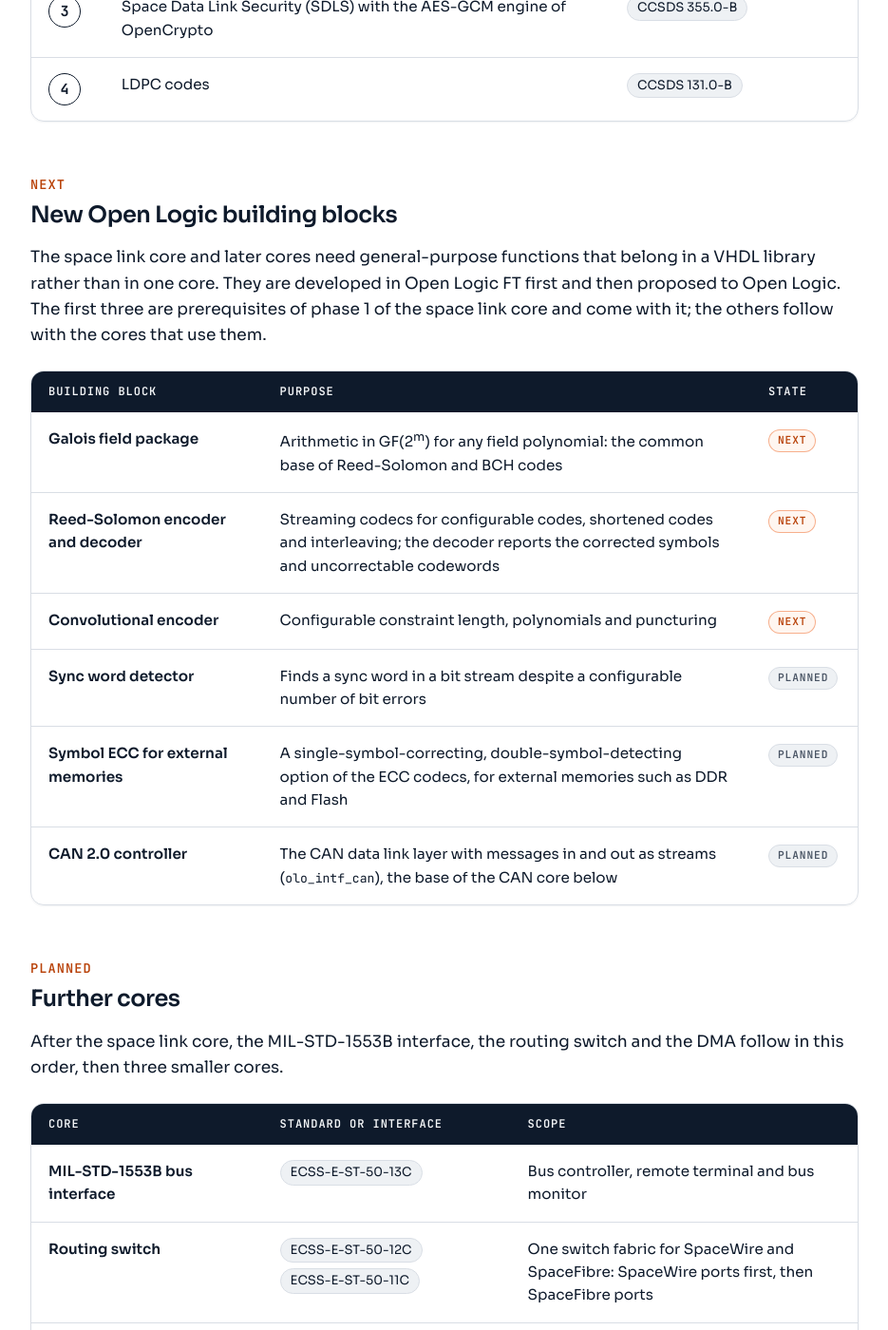
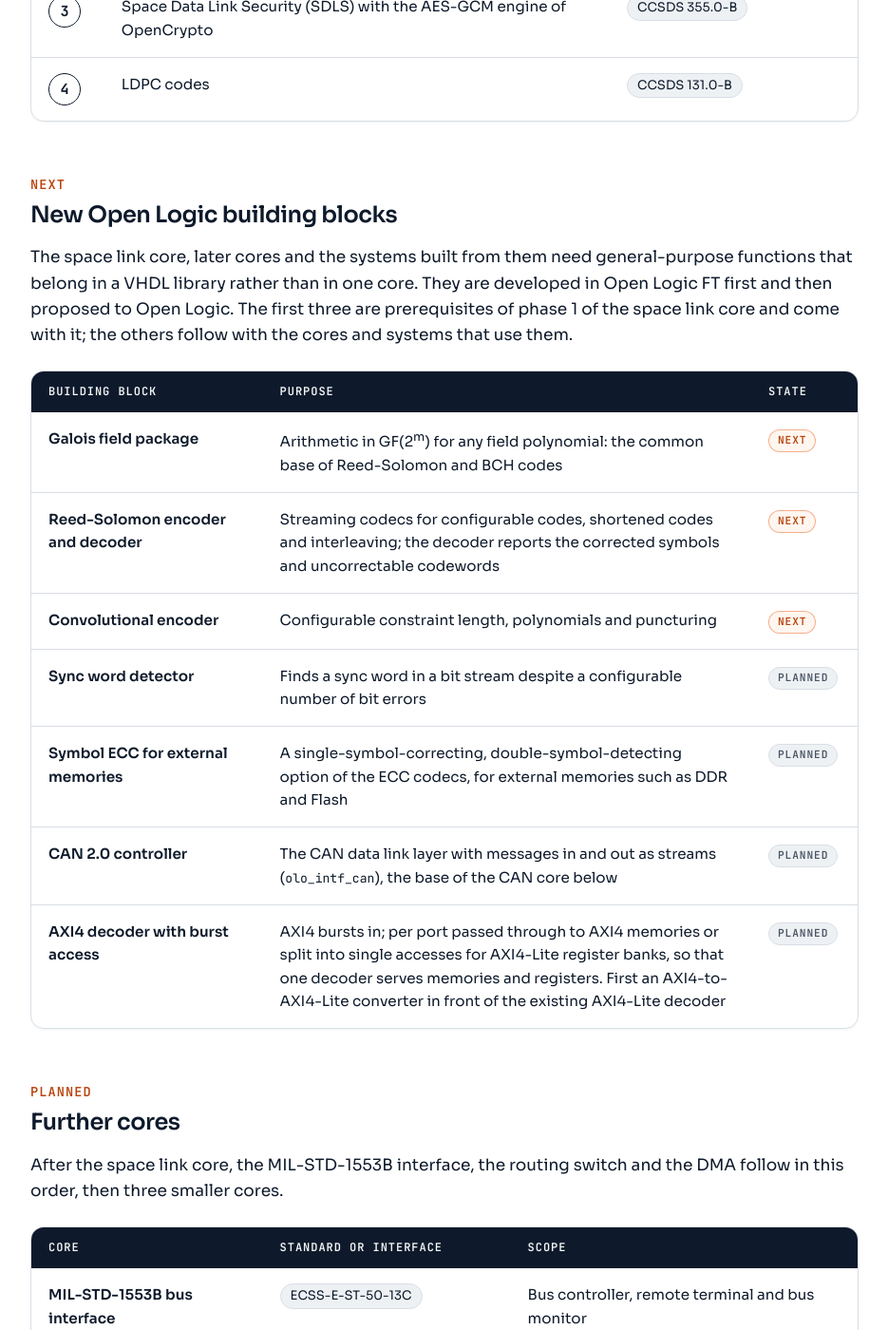
Before and after one commit to open-space-hdl/open-space-hdl.github.io, a Jekyll site: the page built from roadmap.html, in a window 1280 px wide and 1400 px high, scrolled down 1980 px. Shown: the whole window at 95% size, without its empty margins (172-1107 px from the left). Built offline with Jekyll 4.4.1, drawn with Linux system fonts in a browser that asks for light colours; some of the changed text lies outside the part shown.

Commit message:
Roadmap: an AXI4 decoder with burst access
A new planned Open Logic building block: AXI4 bursts in, per port passed
through to AXI4 memories or split into single accesses for AXI4-Lite register
banks, first as an AXI4-to-AXI4-Lite converter in front of the existing
AXI4-Lite decoder. The Composer item notes that the RMAP target then keeps
its bursts in every system.

```diff
--- a/roadmap.html
+++ b/roadmap.html
@@ -117,10 +117,10 @@ permalink: /roadmap/
       <p class="eyebrow">Next</p>
       <h2 id="building-blocks-title">New Open Logic building blocks</h2>
       <p>
-        The space link core and later cores need general-purpose functions that belong in a VHDL library rather than in
-        one core. They are developed in Open Logic FT first and then proposed to Open Logic. The first three are
-        prerequisites of phase 1 of the space link core and come with it; the others follow with the cores that use
-        them.
+        The space link core, later cores and the systems built from them need general-purpose functions that belong in
+        a VHDL library rather than in one core. They are developed in Open Logic FT first and then proposed to Open
+        Logic. The first three are prerequisites of phase 1 of the space link core and come with it; the others follow
+        with the cores and systems that use them.
       </p>
       <div class="table-frame">
         <table class="trl-table roadmap-table blocks-table">
@@ -134,6 +134,7 @@ permalink: /roadmap/
             <tr><td data-label="Building block">Sync word detector</td><td data-label="Purpose">Finds a sync word in a bit stream despite a configurable number of bit errors</td><td data-label="State"><span class="state-tag">Planned</span></td></tr>
             <tr><td data-label="Building block">Symbol ECC for external memories</td><td data-label="Purpose">A single-symbol-correcting, double-symbol-detecting option of the ECC codecs, for external memories such as DDR and Flash</td><td data-label="State"><span class="state-tag">Planned</span></td></tr>
             <tr><td data-label="Building block">CAN 2.0 controller</td><td data-label="Purpose">The CAN data link layer with messages in and out as streams (<code>olo_intf_can</code>), the base of the CAN core below</td><td data-label="State"><span class="state-tag">Planned</span></td></tr>
+            <tr><td data-label="Building block">AXI4 decoder with burst access</td><td data-label="Purpose">AXI4 bursts in; per port passed through to AXI4 memories or split into single accesses for AXI4-Lite register banks, so that one decoder serves memories and registers. First an AXI4-to-AXI4-Lite converter in front of the existing AXI4-Lite decoder</td><td data-label="State"><span class="state-tag">Planned</span></td></tr>
           </tbody>
         </table>
       </div>
@@ -214,7 +215,8 @@ permalink: /roadmap/
         Once the catalog of the <a href="{{ '/composer/' | relative_url }}">Composer</a> has a memory block, the
         Composer connects an RMAP target directly to its AXI4 port with bursts. Systems that move bulk data by RMAP
         into memory with a high latency, such as DDR, then reach the burst rates. Register banks stay on the AXI4-Lite
-        decoder, where one beat per access costs little.
+        decoder, where one beat per access costs little. With the AXI4 decoder, the RMAP target keeps its bursts in
+        every system.
       </p>
     </section>
   </div>
```
Also changed, not shown: tests/e2e/site.spec.mjs (+1 -1 lines).
